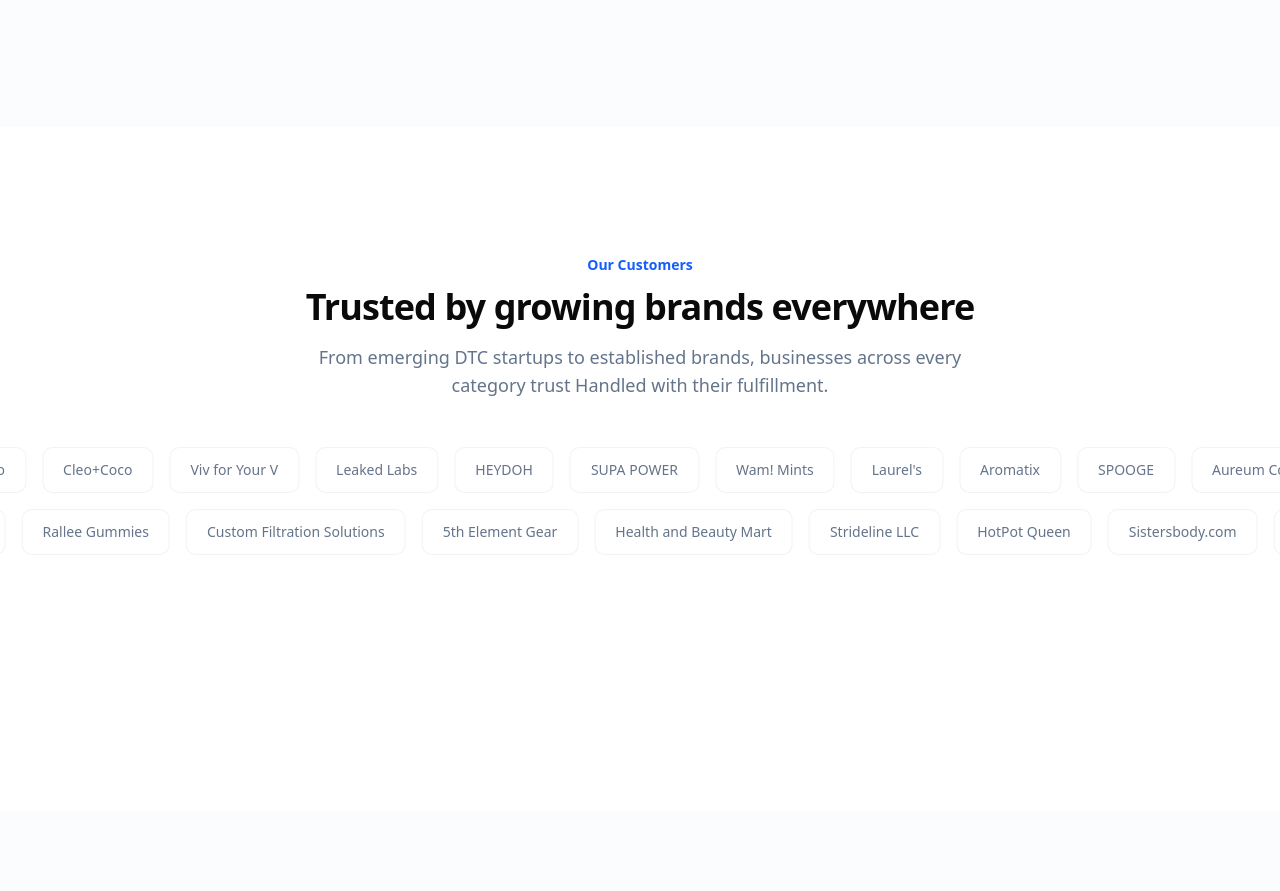
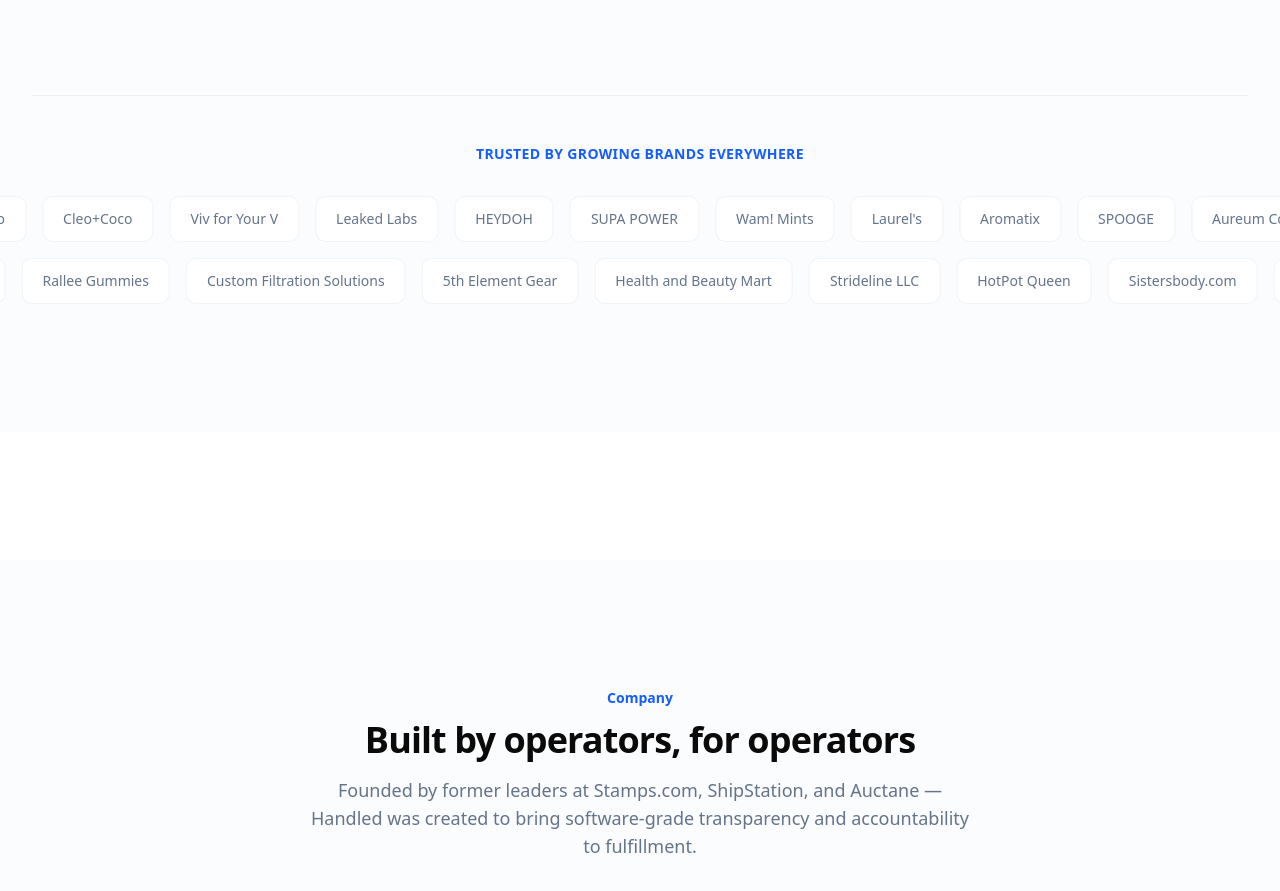
Before and after one commit to johnrclem-tech/Handled-Codex-Website, a Next.js app: page / in a window 1280 px wide. Shown: the part 7885-8776 px from the top of the page. Built offline with nearby package versions, Linux system fonts and the light colour scheme.

Commit message:
Move customer marquee inside testimonials section to match reference layout
Integrates the customer marquee directly below the testimonials grid
with a divider and label, instead of having it as a separate section.

https://claude.ai/code/session_01561deszKNye7TwJgfZtco2

```diff
--- a/src/components/sections/testimonials-customers.tsx
+++ b/src/components/sections/testimonials-customers.tsx
@@ -217,24 +217,15 @@ export function TestimonialsCustomers() {
               </div>
             </div>
           </div>
-        </div>
-      </div>
-
-      {/* Customers */}
-      <div className="py-24 lg:py-32 bg-background">
-        <div className="mx-auto max-w-7xl px-6 lg:px-8 mb-12">
-          <div className="max-w-2xl mx-auto text-center">
-            <p className="text-sm font-semibold text-blue-600 mb-3">Our Customers</p>
-            <h2 className="text-3xl sm:text-4xl font-bold tracking-tight">
+          {/* Customer Marquee Label */}
+          <div className="mt-24 pt-12 border-t border-border/60">
+            <p className="text-sm font-semibold text-blue-600 uppercase tracking-wide mb-8 text-center">
               Trusted by growing brands everywhere
-            </h2>
-            <p className="mt-4 text-lg text-muted-foreground">
-              From emerging DTC startups to established brands, businesses across every
-              category trust Handled with their fulfillment.
             </p>
           </div>
         </div>
 
+        {/* Full-width marquee */}
         <div className="flex flex-col gap-4">
           <MarqueeRow items={firstHalf} />
           <MarqueeRow items={secondHalf} reverse />
```
